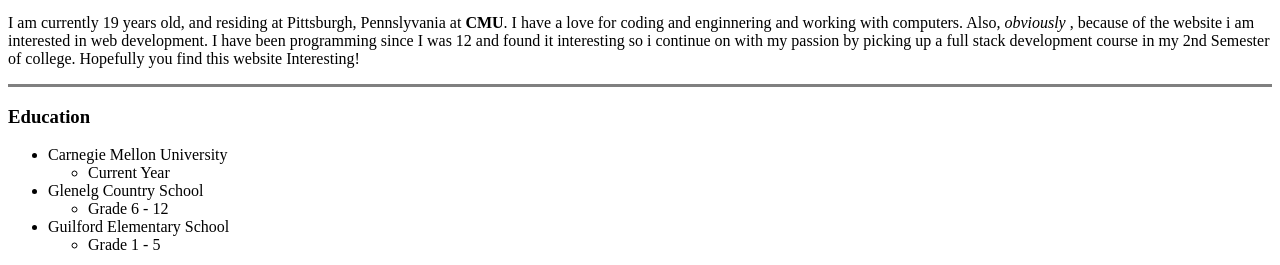
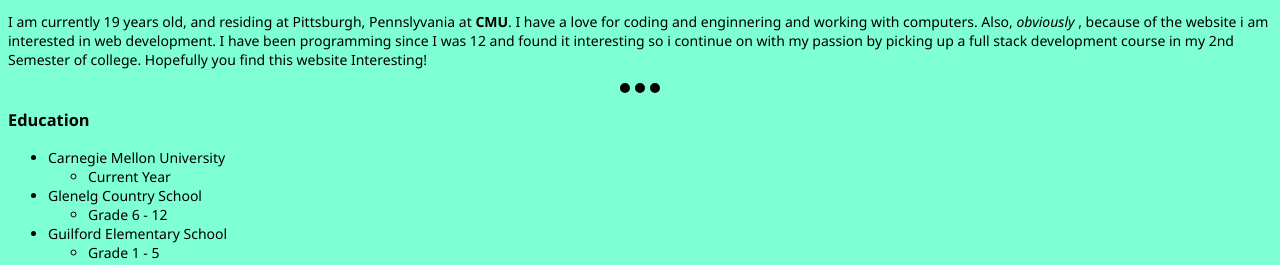
Before and after one commit to Justin-Meme-Sometimes/cv, a plain HTML site: page index.html in a window 1280 px wide. Shown: the part 546-811 px from the top of the page. Drawn offline with Linux system fonts and the light colour scheme.

Commit message:
Added CSS

```diff
--- a/index.html
+++ b/index.html
@@ -3,8 +3,24 @@
 <head>
     <meta charset="UTF-8">
     <title>Justin's Personal Website</title>
+    <style>
+        body {
+            font-family: "Segoe UI", Tahoma, Geneva, Verdana, sans-serif;
+            margin-bottom: 20px;
+            font-size: 14px;
+        }
+        hr {
+            border-style: dotted none none none;
+            width: 40px;
+            height: 90%;
+            size: 60px;
+            border-width: 10px;
+            background-color: aquamarine;
+            border-color: black;
+        }
+    </style>
 </head>
-<body>
+<body style="background-color: aquamarine;">
     <table cellspacing="15">
         <tr>
             <td><img src="JustinHTMLmodified.png" alt="Justin Picture" height="500" width="500"> </td>
```
